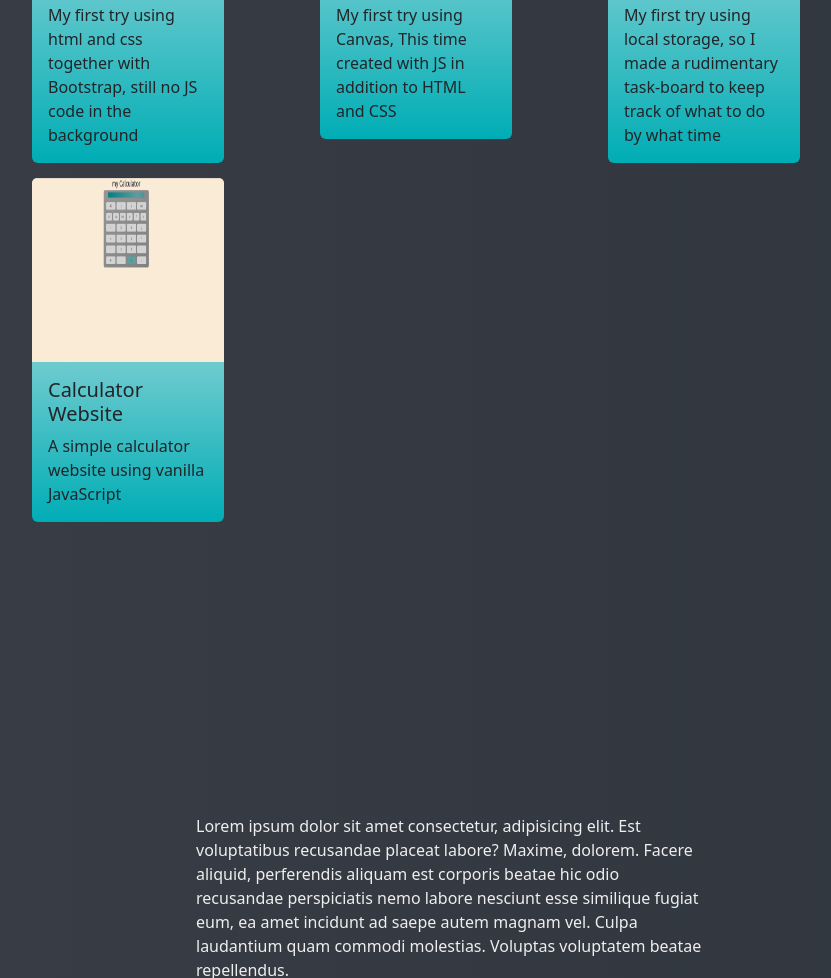
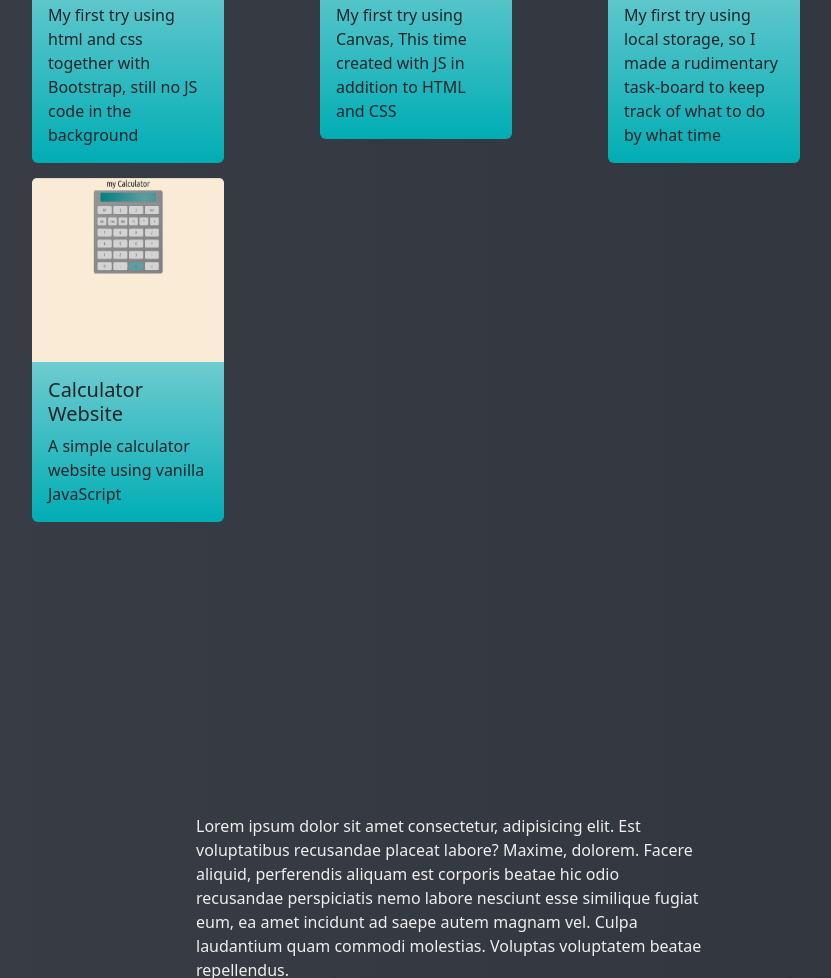
Before and after one commit to eladYaar/projectWebsite, a plain HTML site: page index.html in a window 1280 px wide. Shown: the part 1934-2912 px from the top of the page, without its empty margins (188-1019 px from the left). Drawn offline with nearby package versions, Linux system fonts and the light colour scheme.

Commit message:
modified:   .vscode/settings.json 	new file:   assets/images/calcProject2.jpg 	modified:   index.html

```diff
--- a/index.html
+++ b/index.html
@@ -134,7 +134,7 @@
                         href="https://eladyaar.github.io/calcProject/">
                         <div class="card">
                             <img class="card-img-top"
-                                src="assets/images/calcProject.png">
+                                src="assets/images/calcProject2.jpg">
                             <div class="card-body">
                                 <h5 class="card-title">Calculator Website</h5>
                                 <p class="card-text">
```
Also changed, not shown: assets/images/calcProject2.jpg (added).
